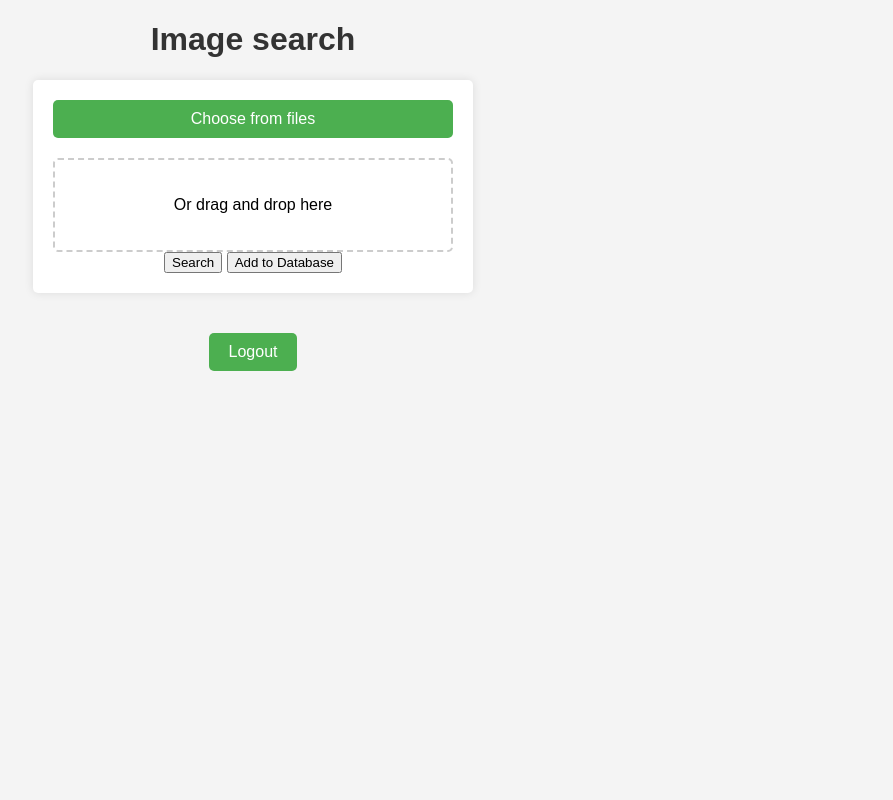
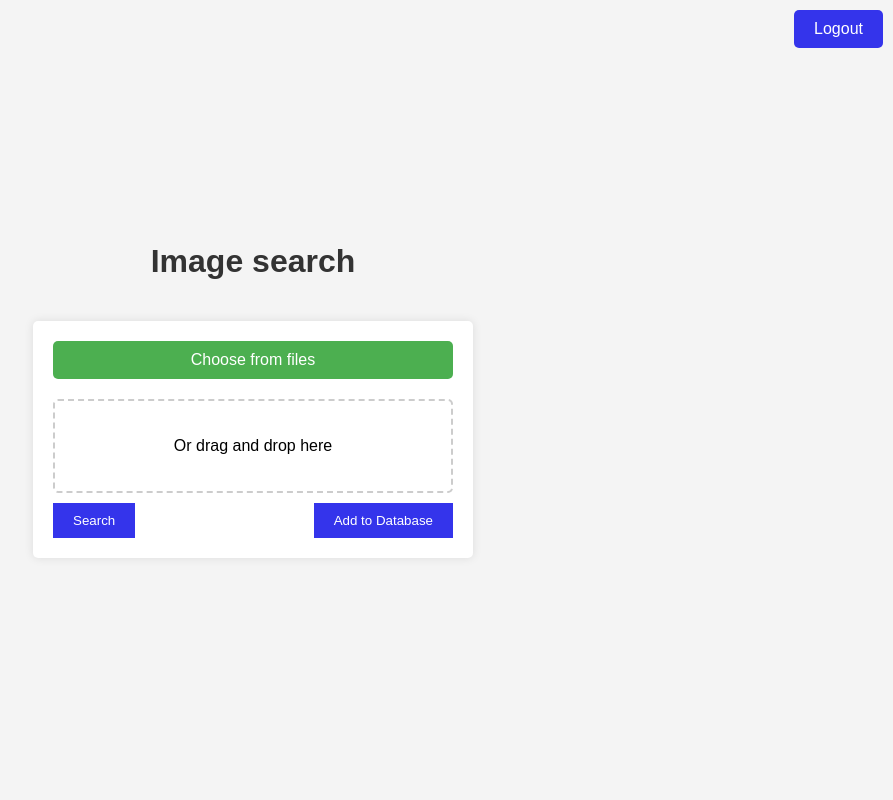
Before and after one commit to sandippatel27899/PixelLocater, a Django app: page /imagesearch/ in a window 1280 px wide. Shown: the whole page, without its empty margins (387-1280 px from the left). Run offline with Django 4.2, Linux system fonts and the light colour scheme; a user stored in the database is signed in.

Commit message:
change-styles

```diff
--- a/imagesearch/templates/imagesearch/index.html
+++ b/imagesearch/templates/imagesearch/index.html
@@ -7,12 +7,19 @@
     <title>Pixel Locator</title>
 
     <style>
+        html {
+            width: 100%;
+            height: 100%;
+        }
+
         body {
             font-family: Arial, sans-serif;
             background-color: #f4f4f4;
             margin: 0;
             padding: 0;
-            text-align: center;
+            text-align: end;
+            width: 100%;
+            height: 100%;
         }
 
         h1 {
@@ -33,7 +40,8 @@
         }
 
         label {
-            display: block;
+            display: flex;
+            justify-content: center;
             background-color: #4CAF50;
             color: #fff;
             padding: 10px;
@@ -60,24 +68,64 @@
         }
 
         .logout-btn {
-            display: inline-block;
             padding: 10px 20px;
-            background-color: #4CAF50;
+            background-color: #3434eb;
             color: #fff;
             text-decoration: none;
             border-radius: 5px;
             margin-top: 20px;
+            position: fixed;
+            margin: 10px;
+            right: 0;
         }
 
         .logout-btn:hover {
-            background-color: #45a049;
+            background-color: #10109c;
+        }
+
+        .actions-wrapper {
+            display: flex;
+            justify-content: space-between;
+            margin-top: 10px;
+        }
+
+        .search_button,.add_to_database_button {
+            cursor: pointer;
+            background-color: #3434eb;
+            padding: 10px 20px;
+            color: #fff;
+            text-decoration: none;
+            display: inline-block;
+            border: none;
+        }
+
+        .search_button:hover, .add_to_database_button:hover{
+            background-color: #10109c;
+        }
+
+        .image-search-form-wrapper {
+            display: flex;
+            width: 100%;
+            height: 100%;
+            flex-direction: column;
+            align-items: center;
+            justify-content: center;
+        }
+
+        .form-wrapper {
+            width: 50%;
         }
     </style>
 </head>
 
 <body>
-    <h1> Image search </h1>
+    <a href="{% url 'auth_logout' %}" class="logout-btn">Logout</a>
+    <div class="image-search-form-wrapper">
+        <div>
+            <h1> Image search </h1>
+        </div>
 
+    <div class="form-wrapper">
     <form id="imageForm" action="{% url 'search_view' %}" method="post" enctype="multipart/form-data">
         {% csrf_token %}
         <label for="file-input">Choose from files</label>
@@ -88,15 +136,18 @@
             <p>Or drag and drop here</p>
         </div>
 
-        <button type="submit" name="action" value="search">Search</button>
-        <button type="submit" name="action" value="add_to_database">Add to Database</button>
+        <div class="actions-wrapper">
+            <button class="search_button" type="submit" name="action" value="search">Search</button>
+            <button class="add_to_database_button" type="submit" name="action" value="add_to_database">Add to Database</button>
+        </div>
+
         {% if success_message %}
             <p>{{ success_message }}</p>
         {% endif %}
 
     </form>
-
-    <a href="{% url 'auth_logout' %}" class="logout-btn">Logout</a>
+</div>
+</div>
 
     <script>
         function handleDragOver(event) {
```
Also changed, not shown: imagesearch/templates/imagesearch/search_results.html (+26 -22 lines).
